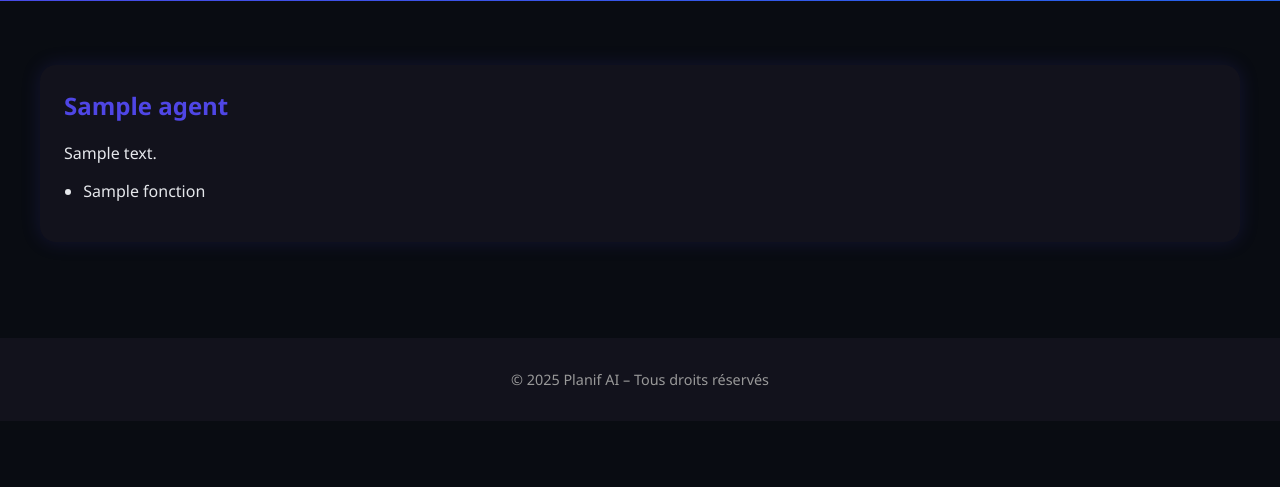
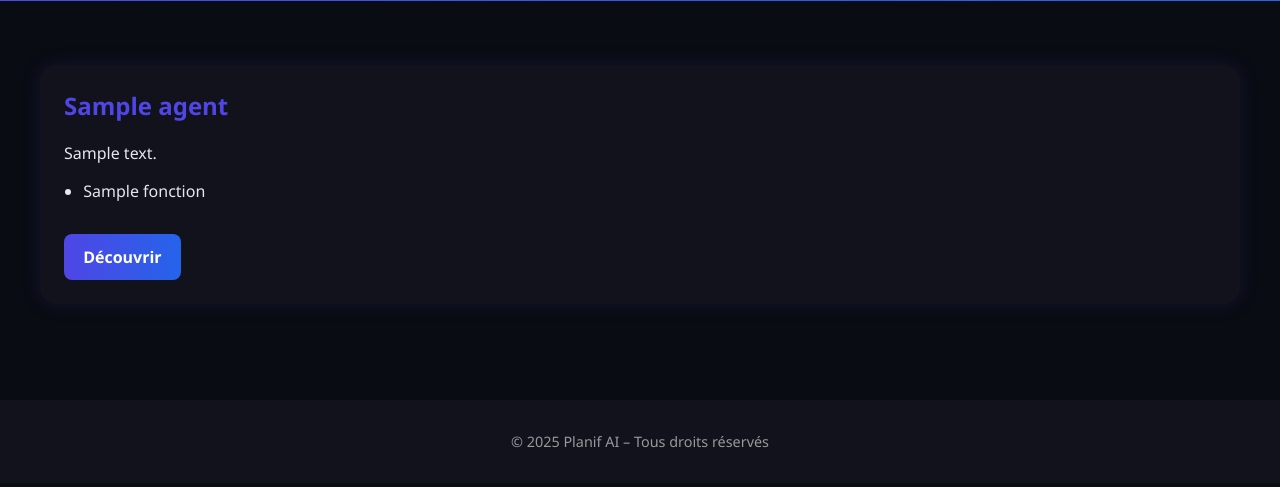
Before and after one commit to Heloise97122/PlanifAI-site, a Python web app: template templates/index.html in a window 1280 px wide. Shown: the part 274-761 px from the top of the page. Run offline with Jinja, Linux system fonts and the light colour scheme; the template is opened without the code that fills it: most values are stand-ins (such as "Sample title", 1, 10 or a date in 2020).

Commit message:
Update index.html

```diff
--- a/templates/index.html
+++ b/templates/index.html
@@ -11,8 +11,8 @@
         <li>{{ fonction }}</li>
         {% endfor %}
       </ul>
+      <a class="cta-button" href="agents/{{ agent.id }}.html">Découvrir</a>
     </div>
     {% endfor %}
   </div>
 {% endblock %}
-Ajout du contenu index.html avec boucle des agents
```
